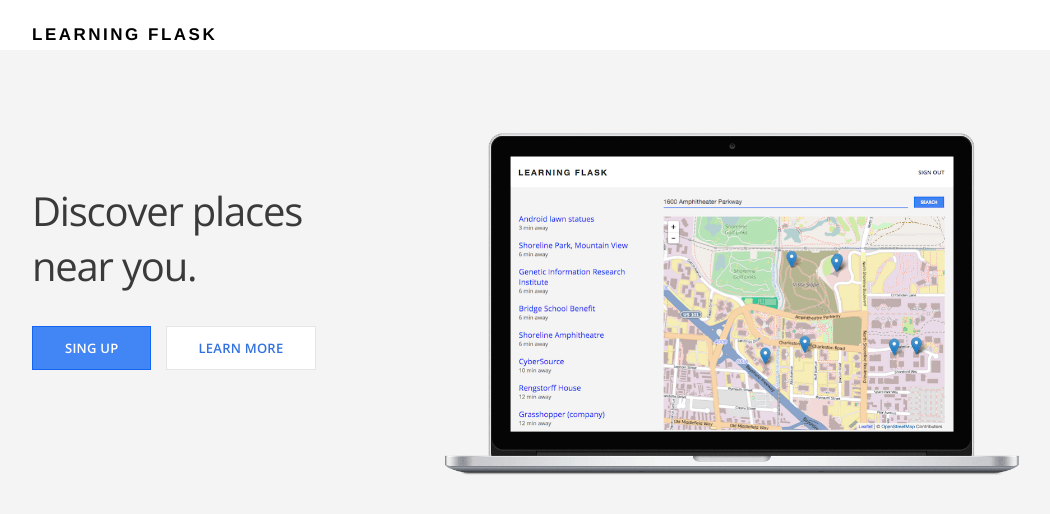
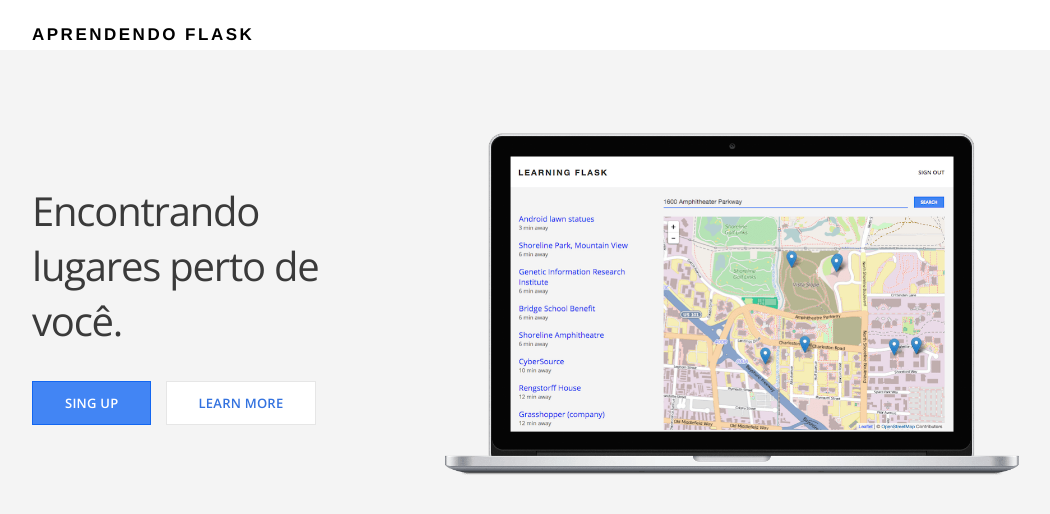
Before and after one commit to cristianojs/learningflask, a Flask app: page / in a window 1280 px wide. Shown: the top 514 px of the page, without its empty margins (108-1158 px from the left). Run offline with Flask 2, Linux system fonts and the light colour scheme.

Commit message:
Tradução das páginas para pt-br.

```diff
--- a/routes.py
+++ b/routes.py
@@ -6,5 +6,9 @@ app = Flask(__name__)
 def index():
 	return render_template("index.html")
 
+@app.route("/about")
+def about():
+	return render_template("about.html")
+
 if  __name__ == "__main__":
 	app.run(debug = True)
--- a/templates/index.html
+++ b/templates/index.html
@@ -5,9 +5,9 @@
 		<div class="container">
 
 			<div class="section-content">
-				<h2>Discover places near you.</h2>
+				<h2>Encontrando lugares perto de você.</h2>
 				<a href="#" class="btn-primary">Sing up</a>
-				<a href="#" class="btn-secondary">Learn more</a>
+				<a href="{{ url_for('about') }}" class="btn-secondary">Learn more</a>
 			</div>
 
 			<div class="section-device">
--- a/templates/layout.html
+++ b/templates/layout.html
@@ -7,7 +7,7 @@
 	<body>
 		<header>
 			<div class="container">
-				<h1 class="title">Learning Flask</h1>
+				<h1 class="title">Aprendendo Flask</h1>
 			</div>
 		</header>
 
```
